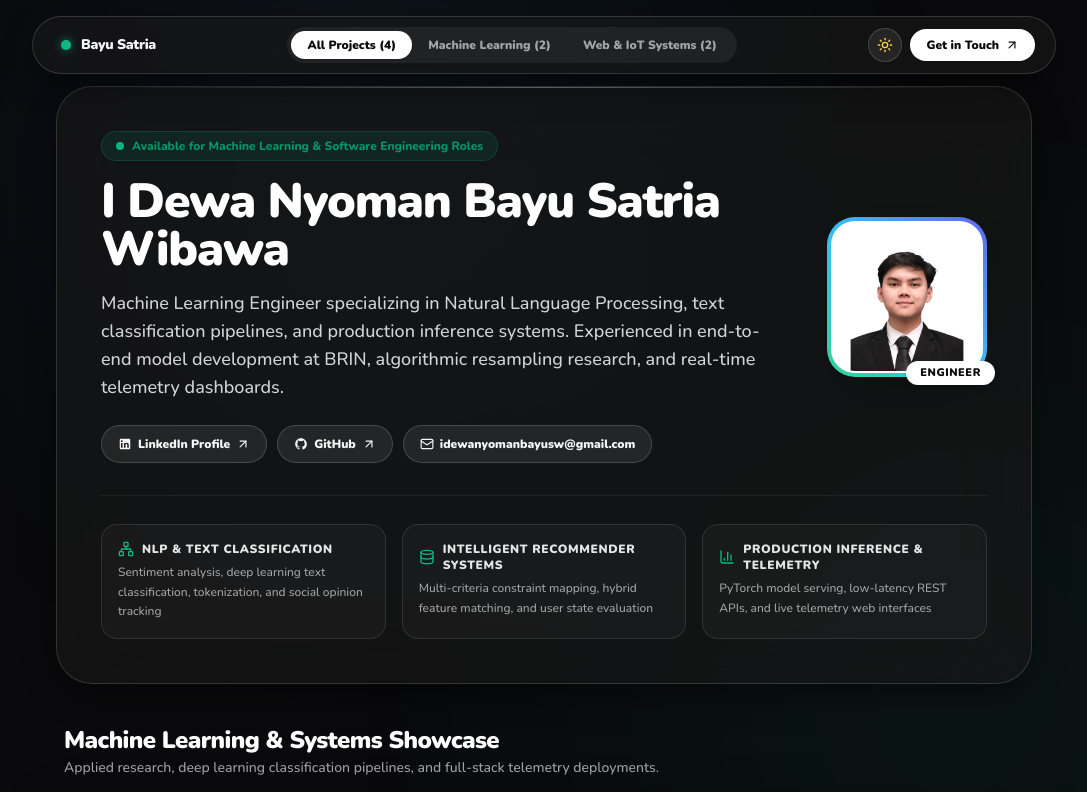
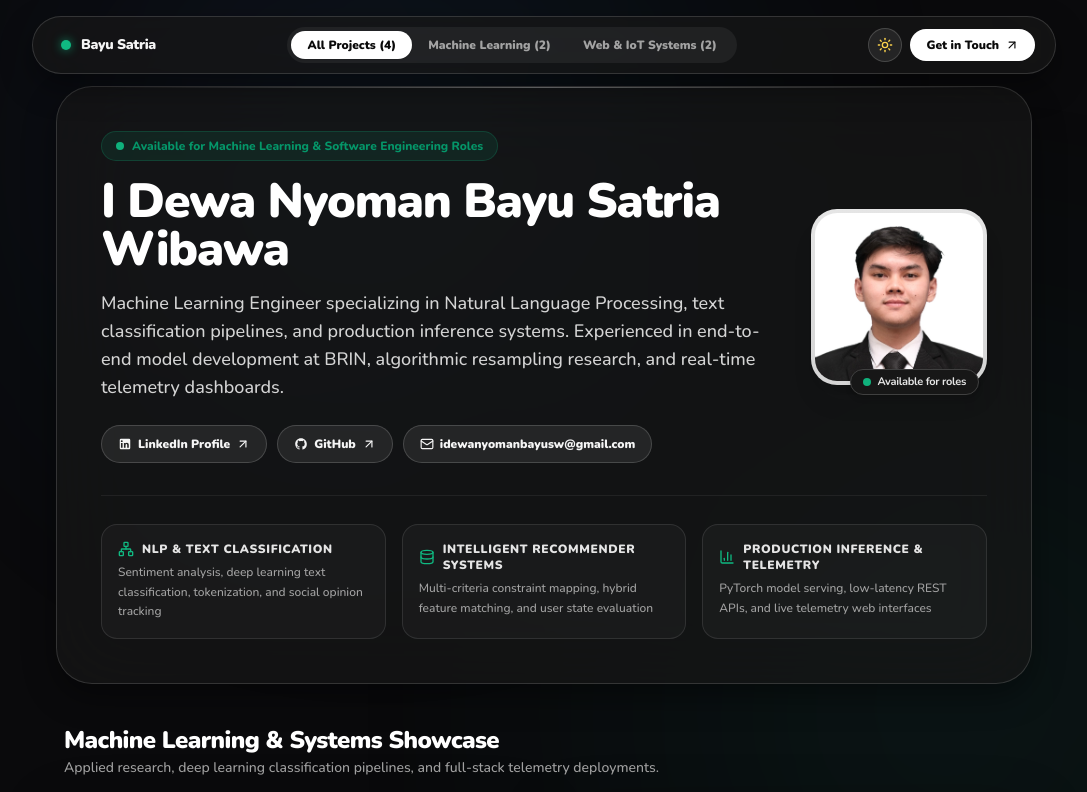
Before and after one commit to idewbayu14/bayu-portfolio, a React (Vite) app: page / in a window 1280 px wide. Shown: the top 792 px of the page, without its empty margins (96-1183 px from the left). Built offline with nearby package versions, Linux system fonts and the light colour scheme.

Commit message:
Fix avatar cropping, studio framing, and remove tacky neon borders

```diff
--- a/src/App.tsx
+++ b/src/App.tsx
@@ -748,23 +748,26 @@ export default function App() {
 
             {/* Profile Avatar Card with Clean Studio White Background */}
             <motion.div
-              whileHover={{ scale: 1.03, rotate: 1 }}
+              whileHover={{ scale: 1.02, y: -2 }}
               transition={{ type: "spring", stiffness: 300, damping: 20 }}
-              className="shrink-0 relative group cursor-pointer"
+              className="shrink-0 relative group"
             >
-              <div className="relative w-32 h-32 sm:w-40 sm:h-40 rounded-[28px] overflow-hidden p-1 bg-gradient-to-tr from-emerald-400 via-sky-400 to-indigo-500 shadow-2xl">
+              <div className="relative w-36 h-36 sm:w-44 sm:h-44 rounded-[26px] overflow-hidden p-1 bg-gradient-to-b from-neutral-200 to-neutral-300 dark:from-neutral-700 dark:to-neutral-800 shadow-xl shadow-neutral-900/10 dark:shadow-black/40 ring-1 ring-black/5 dark:ring-white/10">
                 <img
                   src={PROFILE.avatar}
                   alt={PROFILE.name}
-                  className="w-full h-full object-contain rounded-[24px] bg-white p-0.5"
+                  className="w-full h-full object-cover rounded-[22px] bg-white select-none"
                 />
               </div>
               <div
-                className={`absolute -bottom-2 -right-2 px-3.5 py-1 rounded-full text-[11px] font-black uppercase tracking-wider shadow-md ${
-                  isDark ? "bg-white text-neutral-950" : "bg-neutral-900 text-white"
+                className={`absolute -bottom-2.5 right-2 px-3 py-1 rounded-full text-[11px] font-bold tracking-tight shadow-md border flex items-center gap-1.5 ${
+                  isDark
+                    ? "bg-neutral-900 border-neutral-700 text-neutral-200"
+                    : "bg-white border-neutral-200 text-neutral-800"
                 }`}
               >
-                Engineer
+                <span className="w-2 h-2 rounded-full bg-emerald-500 animate-pulse" />
+                <span>Available for roles</span>
               </div>
             </motion.div>
           </div>
```
Also changed, not shown: public/profile/bayu.jpg.
